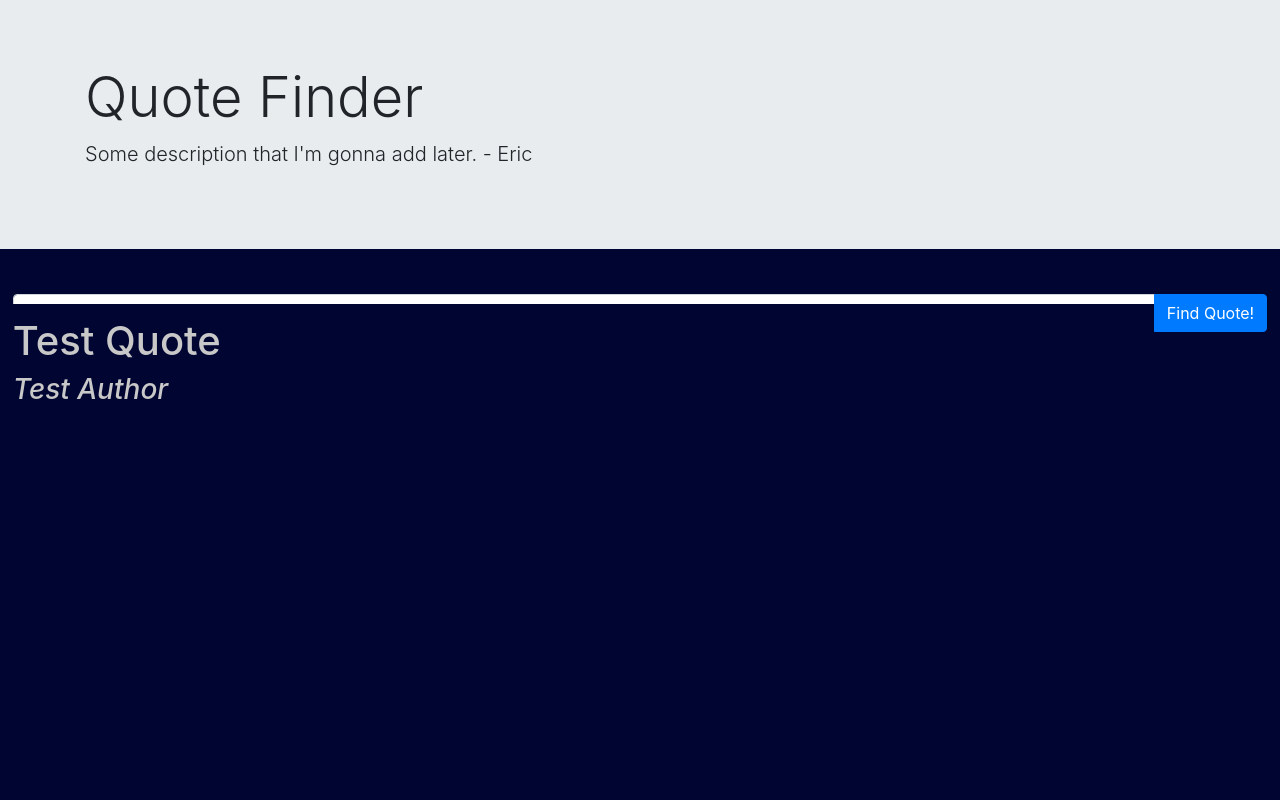
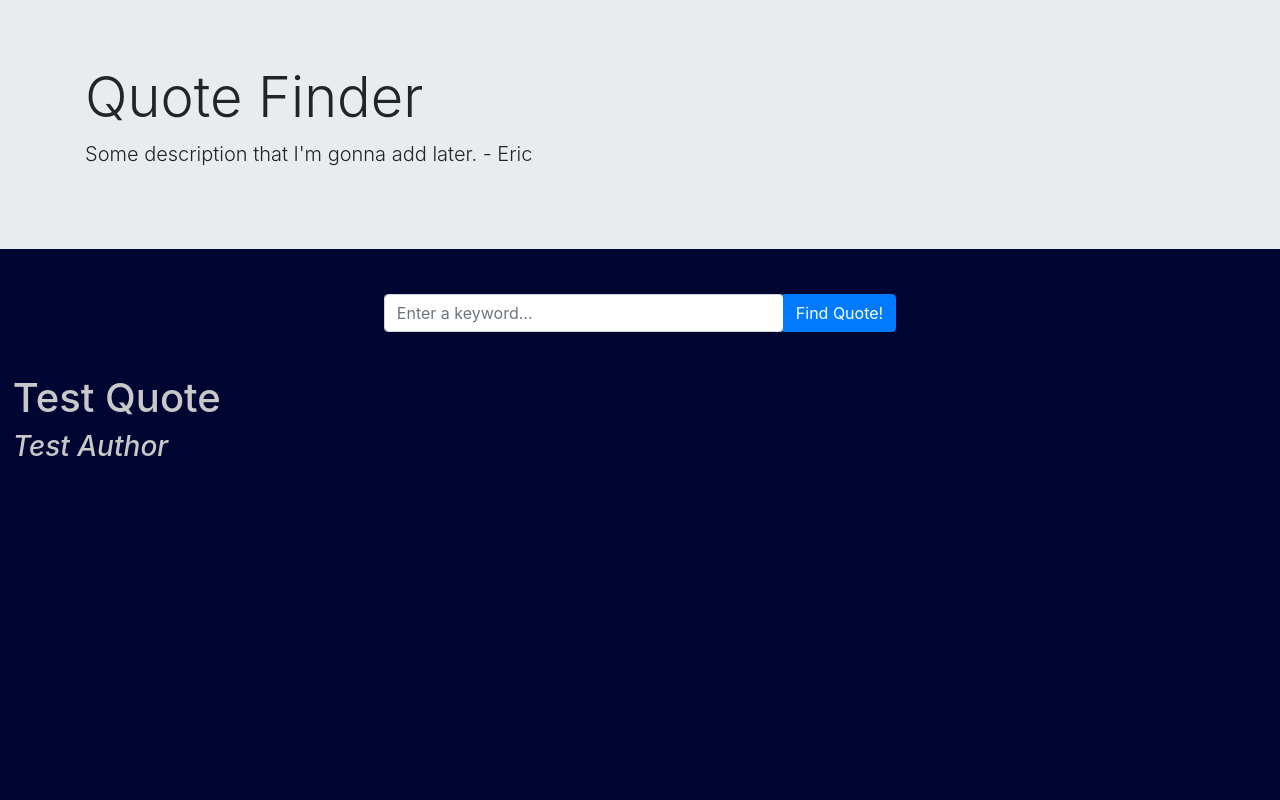
Before and after one commit to EricBollar/QuoteServer, a Flask app: page / in a window 1280 px wide. Run offline with Flask 2, Linux system fonts and the light colour scheme; parts of the project's set-up code (start-up, migrations or seed data) failed here and were passed over; some libraries are stand-ins or nearby versions.

Commit message:
made search bar less wide

```diff
--- a/templates/index.html
+++ b/templates/index.html
@@ -43,13 +43,15 @@
     }
 </script>
 <style>
+    .flex-container {
+        display: flex;
+        flex-direction: column;
+    }
+
     section {
         background: rgb(0, 5, 50);
         color: rgb(200, 200, 200);
         padding: 1%;
-        position: absolute;
-        bottom: 0;
-        top: 38%;
         width: 100%;
     }
 
@@ -64,6 +66,7 @@
 
 <body>
 
+    <div class="flex-container">
         <div class="jumbotron jumbotron-fluid">
             <div class="container">
                 <h1 class="display-4">Quote Finder</h1>
@@ -71,9 +74,11 @@
             </div>
         </div>
 
-    <div class="input-group mb-3" style='padding: 1%;'>
+        <div class="input-group mb-3" style='padding: 1%; display:flex; justify-content: center;'>
+            <div style="width:400px;">
                 <input type="text" class="form-control" placeholder="Enter a keyword..." aria-label="keyword"
                     aria-describedby="basic-addon2" id="searchBarText" name="searchBarText">
+            </div>
             <div class="input-group-append">
                 <button class="btn btn-primary" type="button" id='searchButton' onclick="buttonTrigger()">
                     <span id="searchButtonText">Find Quote!</span>
@@ -89,6 +94,7 @@
                 <h3 id="authorText">{{ author }}</h3>
             </em>
         </section>
+    </div>
 
 </body>
 
```
Lines whose indentation alone changed are shown as unchanged.
